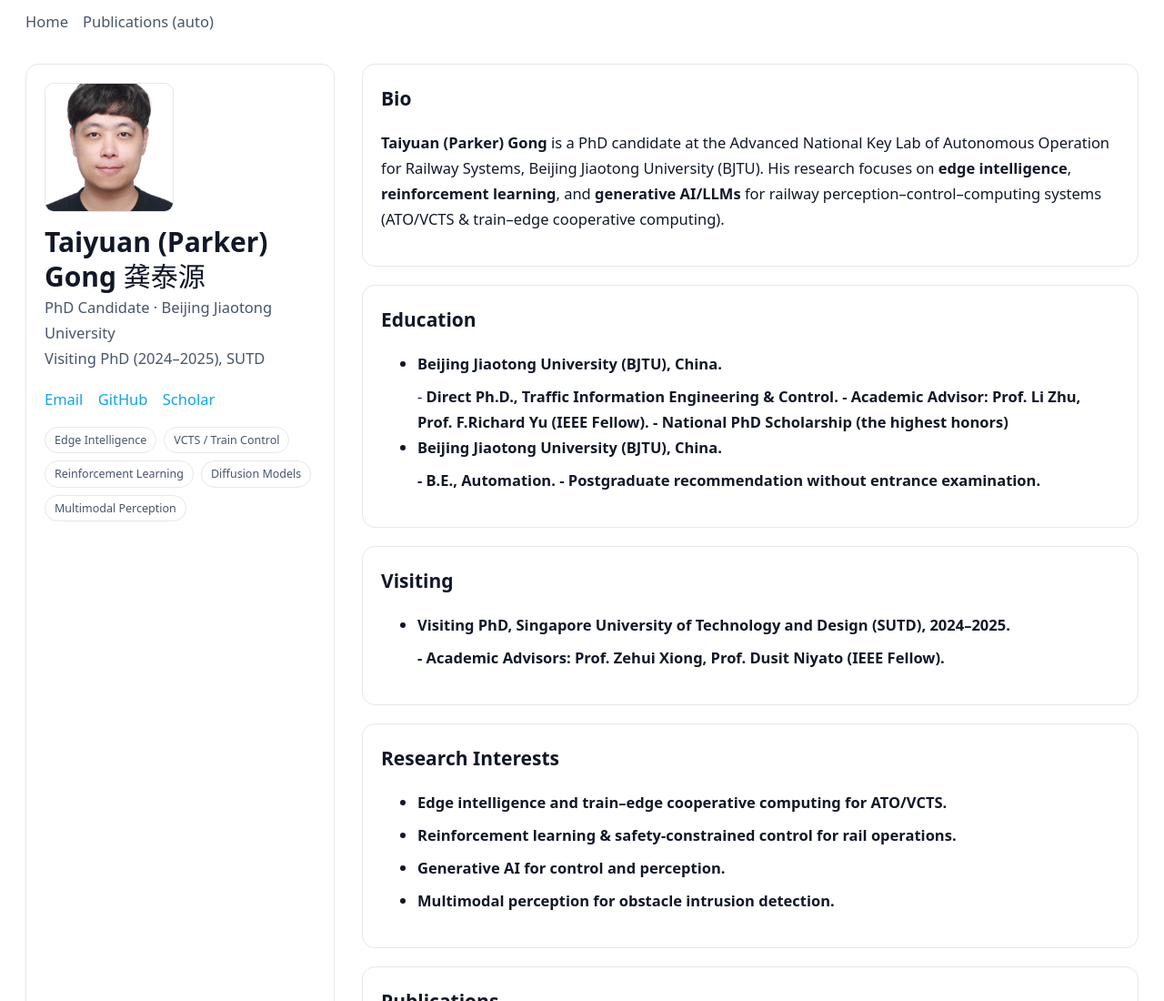
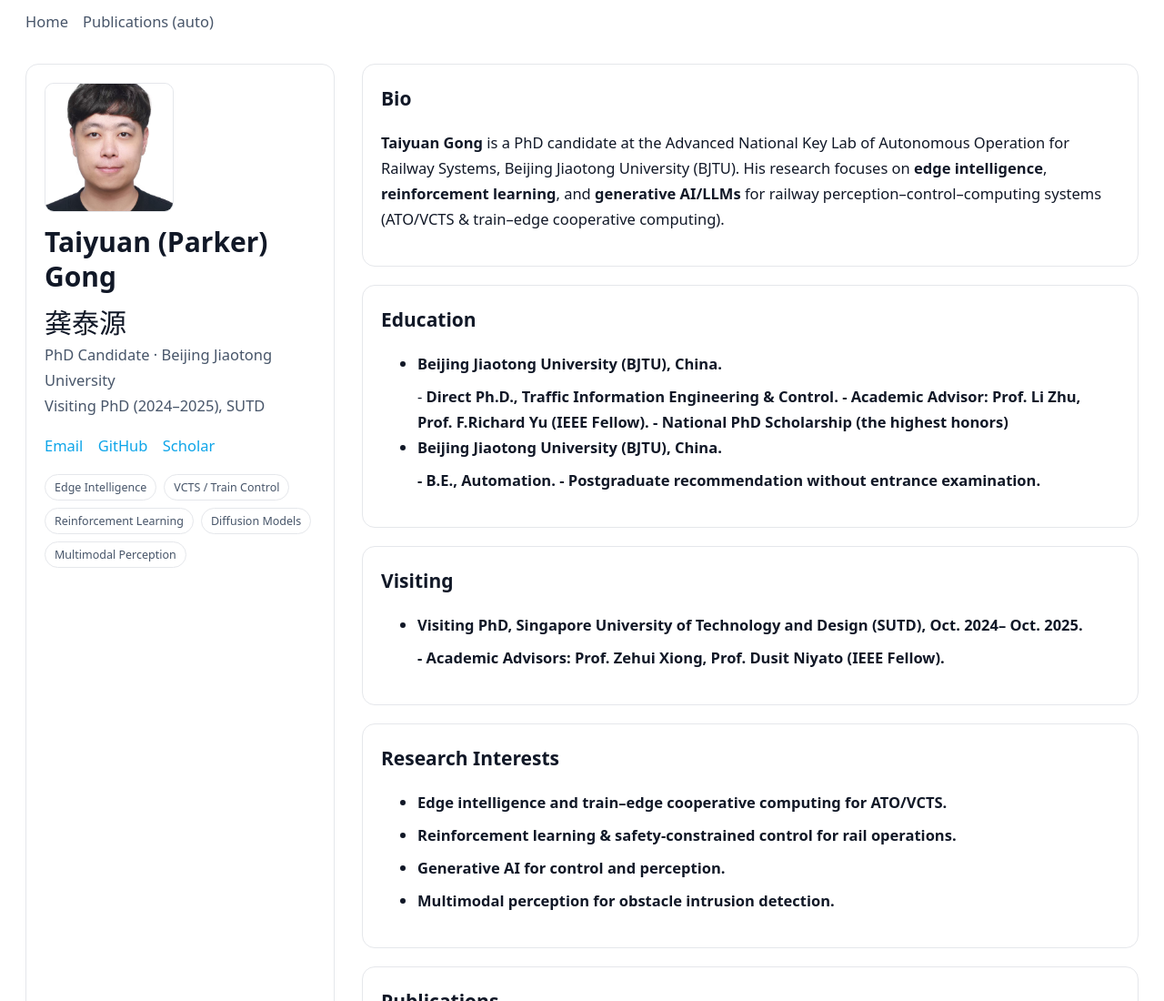
Before and after one commit to ParkerGong/ParkerGong.github.io, a plain HTML site: page index.html in a window 1280 px wide. Shown: the top 1100 px of the page at 91% size. Drawn offline with Linux system fonts and the light colour scheme.

Commit message:
Update index.html

```diff
--- a/index.html
+++ b/index.html
@@ -50,7 +50,8 @@
       <!-- Left column -->
       <aside class="card">
         <img class="avatar" src="avatar.jpg" alt="Parker Gong" />
-        <h1>Taiyuan (Parker) Gong <span style="font-weight:400">龚泰源</span></h1>
+        <h1>Taiyuan (Parker) Gong </h1>
+        <h1><span style="font-weight:400">龚泰源</span></h1>
         <p class="role">PhD Candidate · Beijing Jiaotong University<br/>Visiting PhD (2024–2025), SUTD</p>
         <p class="contact">
           <a href="mailto:tygong@bjtu.edu.cn">Email</a>
@@ -72,7 +73,7 @@
         <section id="bio">
           <h2>Bio</h2>
           <p>
-            <b>Taiyuan (Parker) Gong</b> is a PhD candidate at the Advanced National Key Lab of Autonomous Operation for Railway Systems, Beijing Jiaotong University (BJTU). His research focuses on <b>edge intelligence</b>, <b>reinforcement learning</b>, and <b>generative AI/LLMs</b> for railway perception–control–computing systems (ATO/VCTS &amp; train–edge cooperative computing).
+            <b>Taiyuan Gong</b> is a PhD candidate at the Advanced National Key Lab of Autonomous Operation for Railway Systems, Beijing Jiaotong University (BJTU). His research focuses on <b>edge intelligence</b>, <b>reinforcement learning</b>, and <b>generative AI/LLMs</b> for railway perception–control–computing systems (ATO/VCTS &amp; train–edge cooperative computing).
           </p>
         </section>
 
@@ -94,7 +95,7 @@
         <section id="visiting">
           <h2>Visiting</h2>
           <ul class="list-tight">
-            <li><b>Visiting PhD</b>, Singapore University of Technology and Design (SUTD), 2024–2025. </li>
+            <li><b>Visiting PhD</b>, Singapore University of Technology and Design (SUTD), Oct. 2024– Oct. 2025. </li>
             - Academic Advisors: Prof. Zehui Xiong, Prof. Dusit Niyato (IEEE Fellow).
           </ul>
         </section>
```
